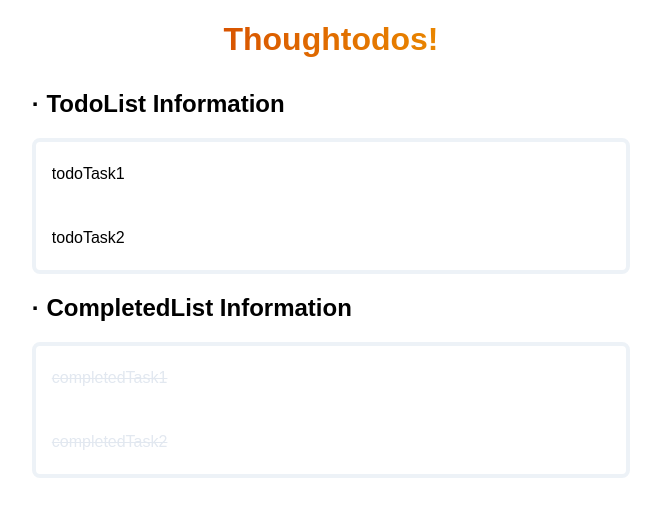
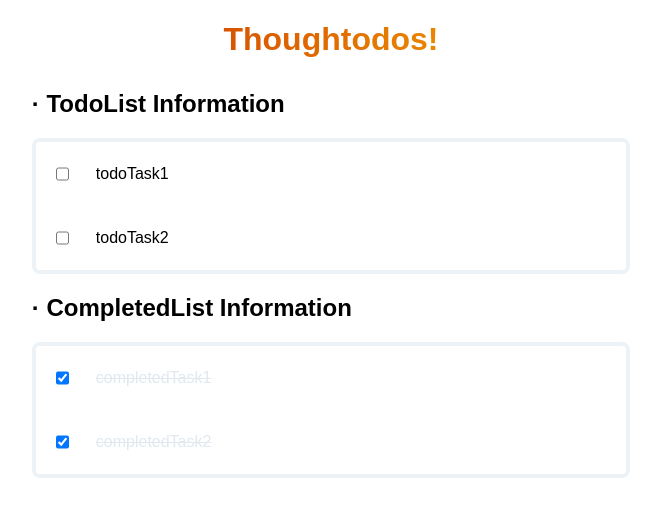
Before and after one commit to charlotte-xiao/thoughtodos, a React (Create React App) app: page / in a window 1280 px wide. Shown: the top 516 px of the page, without its empty margins (309-970 px from the left). Built offline with nearby package versions, Linux system fonts and the light colour scheme.

Commit message:
<feat, xs, [E-3]>: add CheckBox isCompleted CSS

```diff
--- a/src/component/TaskItem/index.tsx
+++ b/src/component/TaskItem/index.tsx
@@ -3,23 +3,33 @@ import styled from "styled-components";
 
 const Item = styled.div`
   line-height: 4rem;
-  padding: 0rem 1rem;
+  padding: 0 1rem;
   display: flex;
   flex-direction: row;
-
   .is_completed {
     color: #E2E8F0;;
     text-decoration:line-through;
 
   }
+`
 
+const Info = styled.div`
+  padding-left: 1.5rem;
+  text-align: left;
+  flex: 1;
 `
+
 export default class TaskItem extends React.Component<any, any> {
 
     render() {
         return (
             <Item>
-                <div className={this.props.task.isCompleted ? 'is_completed' : ''}>{this.props.task.name}</div>
+                <input
+                    type="checkbox"
+                    defaultChecked={this.props.task.isCompleted}
+                    className="input-checkbox"
+                />
+                <Info className={this.props.task.isCompleted ? 'is_completed' : ''}>{this.props.task.name}</Info>
             </Item>
 
         )
```
